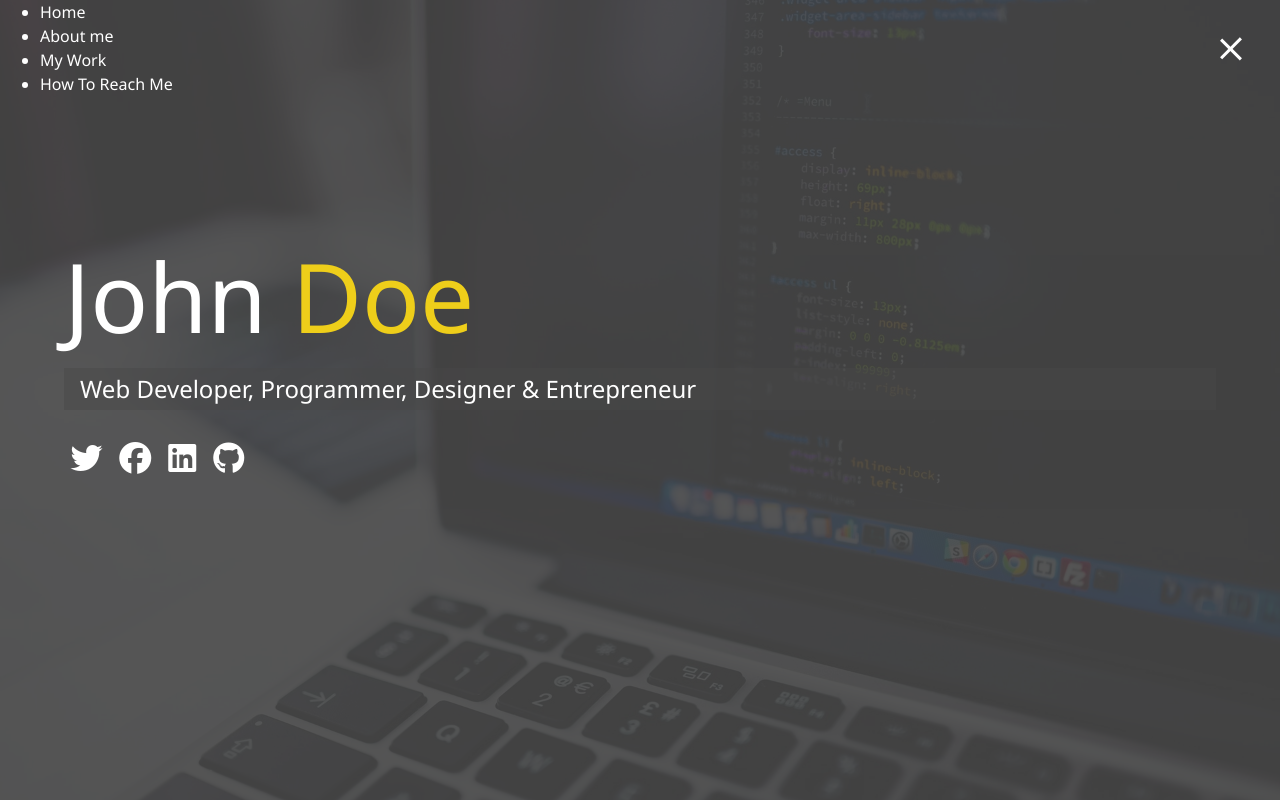
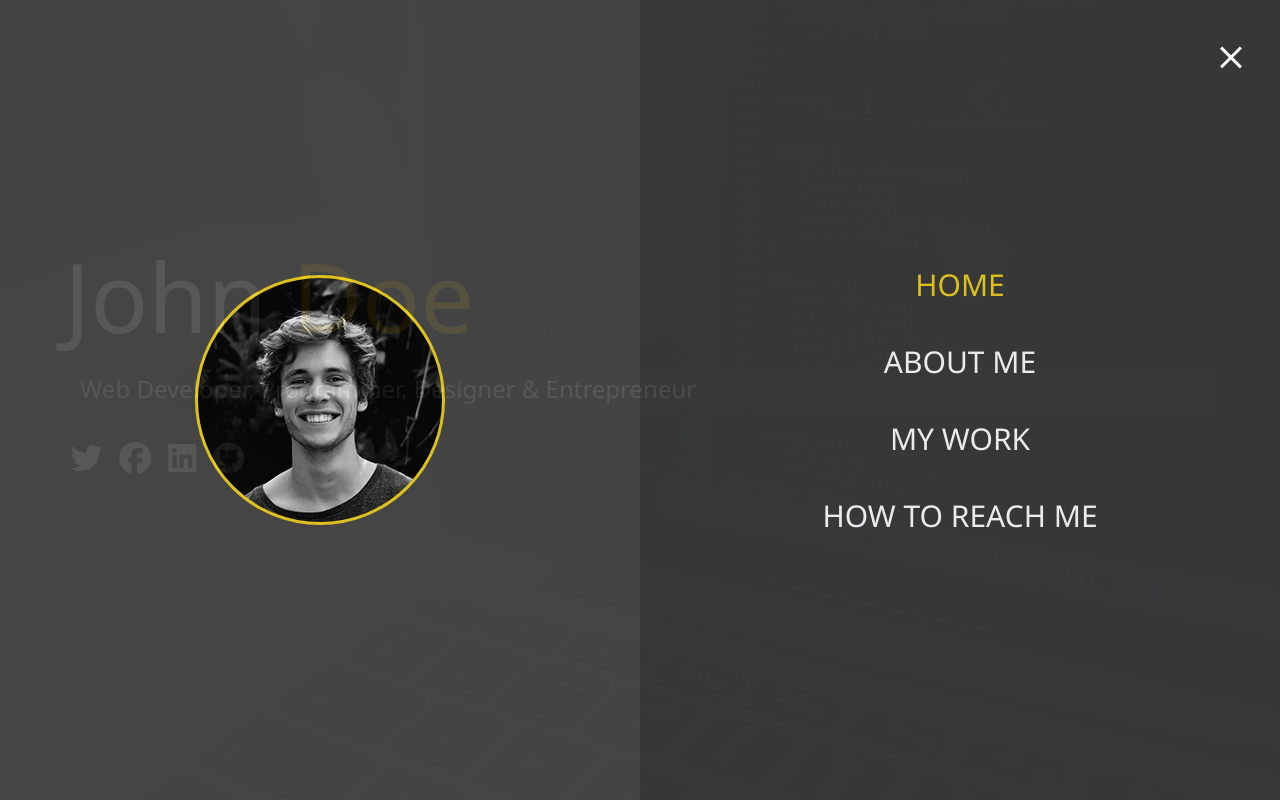
Before and after one commit to Aleksander889/modern_portfolio_website, a website: page dist/index.html in a window 1280 px wide. Both pictures are taken after a click on the element 1231 px from the left and 47 px from the top of the page. Drawn offline with Linux system fonts and the light colour scheme.

Commit message:
Menu overlay

```diff
--- a/dist/css/main.css
+++ b/dist/css/main.css
@@ -37,9 +37,79 @@ body {
     .menu-btn.close .btn-line:nth-child(1) {
       transform: rotate(45deg); }
     .menu-btn.close .btn-line:nth-child(2) {
-      display: none; }
+      opacity: 0; }
     .menu-btn.close .btn-line:nth-child(3) {
-      transform: rotate(-45deg) translate(0.3rem, -0.3rem); }
+      transform: rotate(-45deg) translate(0.7rem, -0.7rem); }
+
+.menu {
+  position: fixed;
+  top: 0;
+  width: 100%;
+  opacity: 0.9;
+  visibility: hidden; }
+  .menu.show {
+    visibility: visible; }
+  .menu-branding, .menu-nav {
+    display: flex;
+    flex-flow: column wrap;
+    align-items: center;
+    justify-content: center;
+    float: left;
+    width: 50%;
+    height: 100vh;
+    overflow: hidden; }
+  .menu-nav {
+    margin: 0;
+    padding: 0;
+    background: #373737;
+    list-style: none;
+    transform: translate3d(0, -100%, 0);
+    transition: all 0.6s ease-out; }
+    .menu-nav.show {
+      transform: translate3d(0, 0, 0); }
+  .menu-branding {
+    background: #444;
+    transform: translate3d(0, 100%, 0);
+    transition: all 0.6s ease-out; }
+    .menu-branding.show {
+      transform: translate3d(0, 0, 0); }
+    .menu-branding .portrait {
+      width: 250px;
+      height: 250px;
+      background: url("../img/portrait.jpg");
+      border-radius: 50%;
+      border: solid 3px #eece1a; }
+  .menu .nav-item {
+    transform: translate3d(600px, 0, 0);
+    transition: all 0.6s ease-out; }
+    .menu .nav-item.show {
+      transform: translate3d(0, 0, 0); }
+    .menu .nav-item.current > a {
+      color: #eece1a; }
+  .menu .nav-link {
+    display: inline-block;
+    position: relative;
+    font-size: 30px;
+    text-transform: uppercase;
+    padding: 1rem 0;
+    font-weight: 300;
+    color: #fff;
+    text-decoration: none;
+    transition: all 0.6s ease-out; }
+    .menu .nav-link:hover {
+      color: #eece1a; }
+
+.nav-item:nth-child(1) {
+  transition-delay: 0.1s; }
+
+.nav-item:nth-child(2) {
+  transition-delay: 0.2s; }
+
+.nav-item:nth-child(3) {
+  transition-delay: 0.3s; }
+
+.nav-item:nth-child(4) {
+  transition-delay: 0.4s; }
 
 * {
   box-sizing: border-box;
--- a/dist/index.html
+++ b/dist/index.html
@@ -21,10 +21,10 @@
                 <div class="portrait"></div>
             </div>
             <ul class="menu-nav">
-            <li class="nav-item"><a href="/">Home</a></li>
-            <li class="nav-item"><a href="/about.html">About me</a></li>
-            <li class="nav-item"><a href="/work.html">My Work</a></li>
-            <li class="nav-item"><a href="/contact.html">How To Reach Me</a></li>
+            <li class="nav-item current"><a class = "nav-link" href="/">Home</a></li>
+            <li class="nav-item"><a class = "nav-link" href="/about.html">About me</a></li>
+            <li class="nav-item"><a class = "nav-link" href="/work.html">My Work</a></li>
+            <li class="nav-item"><a class = "nav-link" href="/contact.html">How To Reach Me</a></li>
         </ul>
         </nav>
     </header>
--- a/dist/scss/_menu.scss
+++ b/dist/scss/_menu.scss
@@ -1,4 +1,4 @@
-//Menu botton
+//Menu button
 
 .menu-btn {
   position: absolute;
@@ -26,13 +26,106 @@
       }
       // Line 2 - Hide
       &:nth-child(2) {
-        display: none;
+        opacity: 0;
       }
       // Line 3 - Rotate
       &:nth-child(3) {
         //denne skal ned ca 25%
-        transform: rotate(-45deg) translate(0.3rem, -0.3rem);
+        transform: rotate(-45deg) translate(0.7rem, -0.7rem);
       }
     }
   }
 }
+
+// Menu Overlay
+.menu {
+  position: fixed;
+  top: 0;
+  width: 100%;
+  opacity: $background-opacity;
+  visibility: hidden;
+
+  &.show {
+    visibility: visible;
+  }
+
+  &-branding,
+  &-nav {
+    display: flex;
+    flex-flow: column wrap;
+    align-items: center;
+    justify-content: center;
+    float: left;
+    width: 50%;
+    height: 100vh;
+    overflow: hidden;
+  }
+
+  &-nav {
+    @include borderValues;
+    background: darken($primary-color, 5);
+    list-style: none;
+    transform: translate3d(0, -100%, 0);
+    @include easeOut;
+
+    &.show {
+      // Slide in from top
+      transform: translate3d(0, 0, 0);
+    }
+  }
+
+  // Branding Side
+  &-branding {
+    background: $primary-color;
+    transform: translate3d(0, 100%, 0);
+    @include easeOut;
+
+    &.show {
+      // Slide in from bottom
+      transform: translate3d(0, 0, 0);
+    }
+
+    .portrait {
+      width: 250px;
+      height: 250px;
+      background: url('../img/portrait.jpg');
+      border-radius: 50%;
+      border: solid 3px $secondary-color;
+    }
+  }
+
+  .nav-item {
+    transform: translate3d(600px, 0, 0);
+    @include easeOut;
+
+    &.show {
+      // Slide in from right
+      transform: translate3d(0, 0, 0);
+    }
+    &.current > a {
+      color: $secondary-color;
+    }
+  }
+  .nav-link {
+    display: inline-block;
+    position: relative;
+    font-size: 30px;
+    text-transform: uppercase;
+    padding: 1rem 0;
+    font-weight: 300;
+    color: #fff;
+    text-decoration: none;
+    @include easeOut;
+
+    &:hover {
+      color: $secondary-color;
+    }
+  }
+}
+
+// Delay each nav item slide by 0.1s
+@for $x from $firstNavItem through $lastNavItem {
+  .nav-item:nth-child(#{$x}) {
+    transition-delay: $x * 0.1s;
+  }
+}
```
Also changed, not shown: dist/scss/_config.scss (+7 -0 lines).
